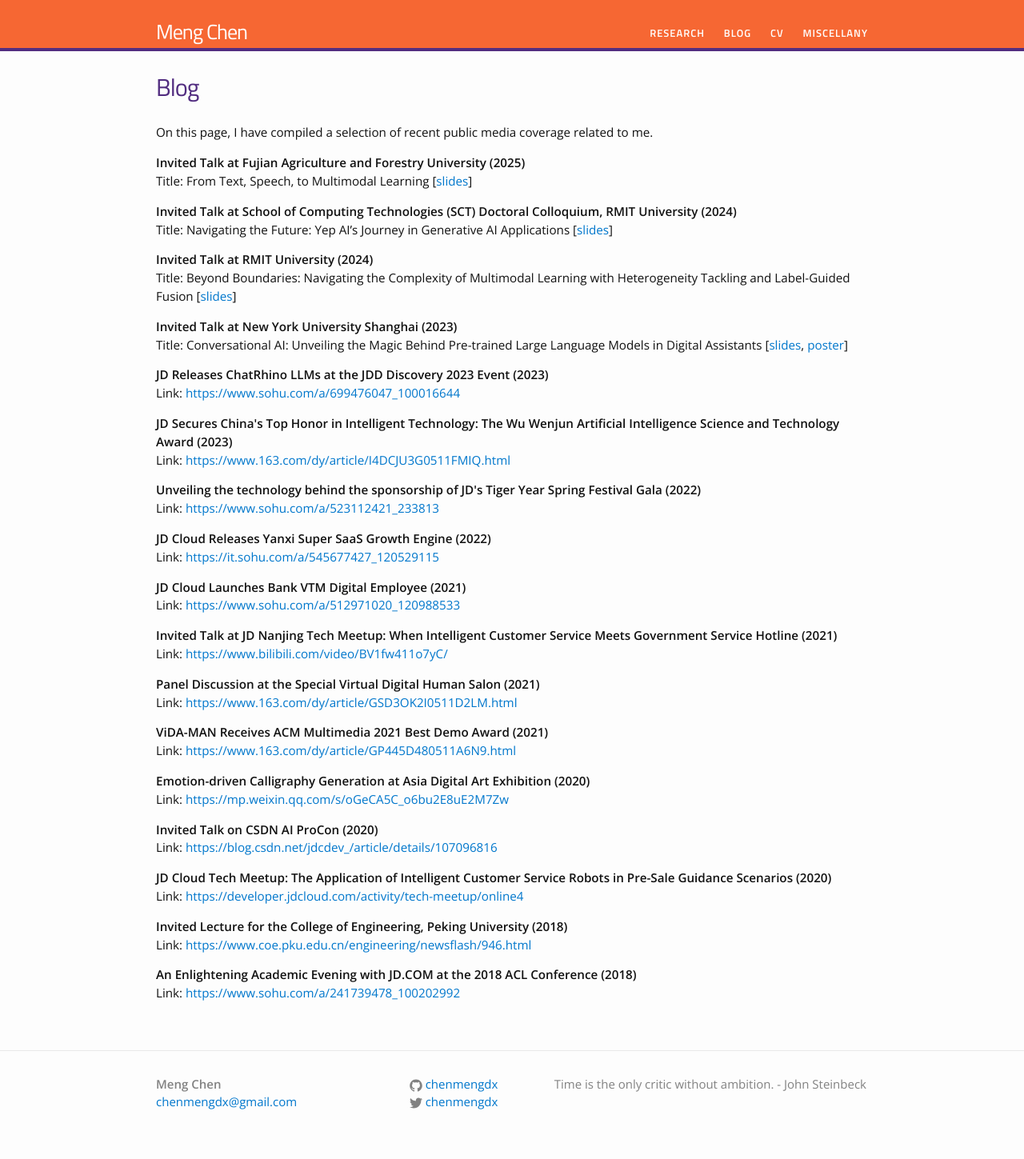
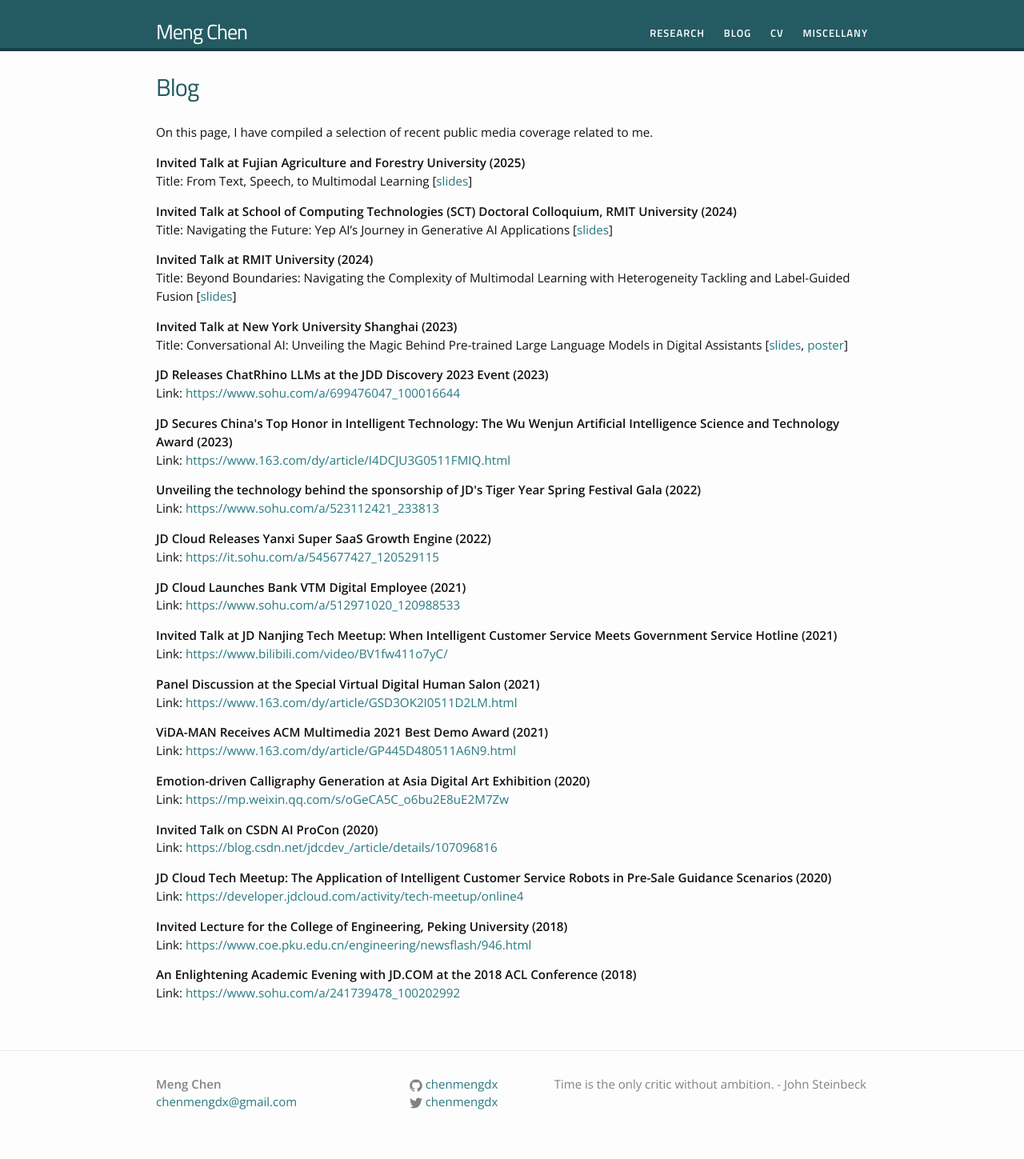
Before and after one commit to chenmengdx/chenmengdx.github.io, a Jekyll site: the page built from blog.md, in a window 1280 px wide. Shown: the whole page at 80% size. Built offline with Jekyll 4.4.1, drawn with Linux system fonts in a browser that asks for light colours.

Commit message:
Refresh site color palette

```diff
--- a/_sass/_fancy-image.scss
+++ b/_sass/_fancy-image.scss
@@ -1,7 +1,7 @@
 .wp-caption {
 background-color: #f3f3f3;
 text-align: center;
-border: 1px dotted $clemson-purple;
+border: 1px dotted $primary-color;
 	font-size: 0.90em;
 	overflow: hidden;
 	position: relative;
--- a/_sass/_header.scss
+++ b/_sass/_header.scss
@@ -3,9 +3,9 @@
  */
 .site-header {
     border-top: 0px solid $grey-color-dark;
-	border-bottom: 4px solid $clemson-purple;
+	border-bottom: 4px solid $primary-color-dark;
     min-height: 56px;
-    background: #f66733;
+    background: $primary-color;
     // Positioning context for the mobile navigation icon
     position: relative;
 
@@ -82,23 +82,23 @@
 	letter-spacing: 0;
 	line-height: 1.2em;
 	padding: 4px 10px;
-color: #522d80;
+color: $primary-color;
 
 }
 
 .site-nav .sub-menu a:hover {
-	color: $clemson-orange;
+	color: $brand-color;
 }
 .site-nav  .sub-menu {
 	background: #ffffff;
-	border-color: $clemson-purple;
+	border-color: $primary-color-dark;
 	min-width: 265px;
 
 	z-index:2147483647;
 }
 .site-nav .sub-menu li.current-menu-item > a {
-	border-left-color: $clemson-orange;
-	border-right-color: $clemson-orange;
+	border-left-color: $brand-color;
+	border-right-color: $brand-color;
 	border-right: 0px;
 
 }
@@ -157,7 +157,7 @@ z-index:999;
 
     .page-link {
         color: #ffffff;
-    background: $clemson-orange;
+    background: $primary-color;
         line-height: $base-line-height;
 
         // Gaps between nav items, but not on the first one
--- a/_sass/_layout.scss
+++ b/_sass/_layout.scss
@@ -11,7 +11,7 @@
 
     .page-link {
         color: #ffffff;
-    background: #f66733;
+	    background: $primary-color;
         line-height: $base-line-height;
 
         // Gaps between nav items, but not on the first one
@@ -215,7 +215,7 @@ h1 /* .post-title */ {
     letter-spacing: -1px;
     line-height: 1;
 		font-family: 'Titillium Web', sans-serif;
-		color: #522d80;
+		color: $primary-color;
 
     @include media-query($on-laptop) {
 /*        font-size: 36px; */
@@ -281,7 +281,7 @@ ul.listing li.listing-item time {
 }
 
 ul.listing li.listing-item a {
-	color: $clemson-purple;
+	color: $primary-color;
 	font-weight: 400;
 	font-family: 'Titillium Web', sans-serif;
 }
--- a/_sass/_mobile-header.scss
+++ b/_sass/_mobile-header.scss
@@ -37,12 +37,12 @@
 .site-nav .menu li {
 		display: block;
 		margin: 0;
-		color: #522d80;
+		color: $primary-color;
 	}
 
 .site-nav ul.menu a {
 	background: #fff;
-	color: #522d80;
+	color: $primary-color;
 
 }
 
--- a/css/main.scss
+++ b/css/main.scss
@@ -15,10 +15,9 @@ $spacing-unit:     30px;
 
 $text-color:       #111;
 $background-color: #fdfdfd;
-$brand-color:      #0077CC;
-// $gameday-sky: #109dc0;
-$clemson-purple:      #522d80;
-$clemson-orange:      #f66733;
+$brand-color:         #287a82;
+$primary-color:       #245b63;
+$primary-color-dark:  #183f46;
 
 
 $grey-color:       #828282;
```
